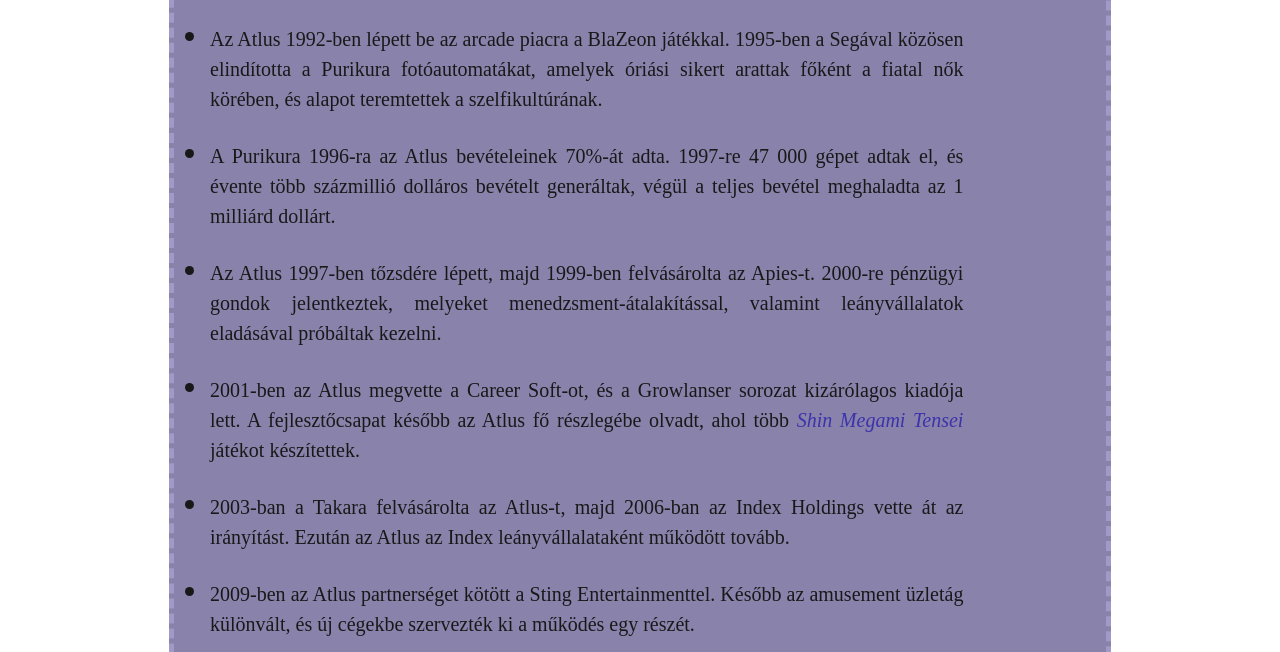
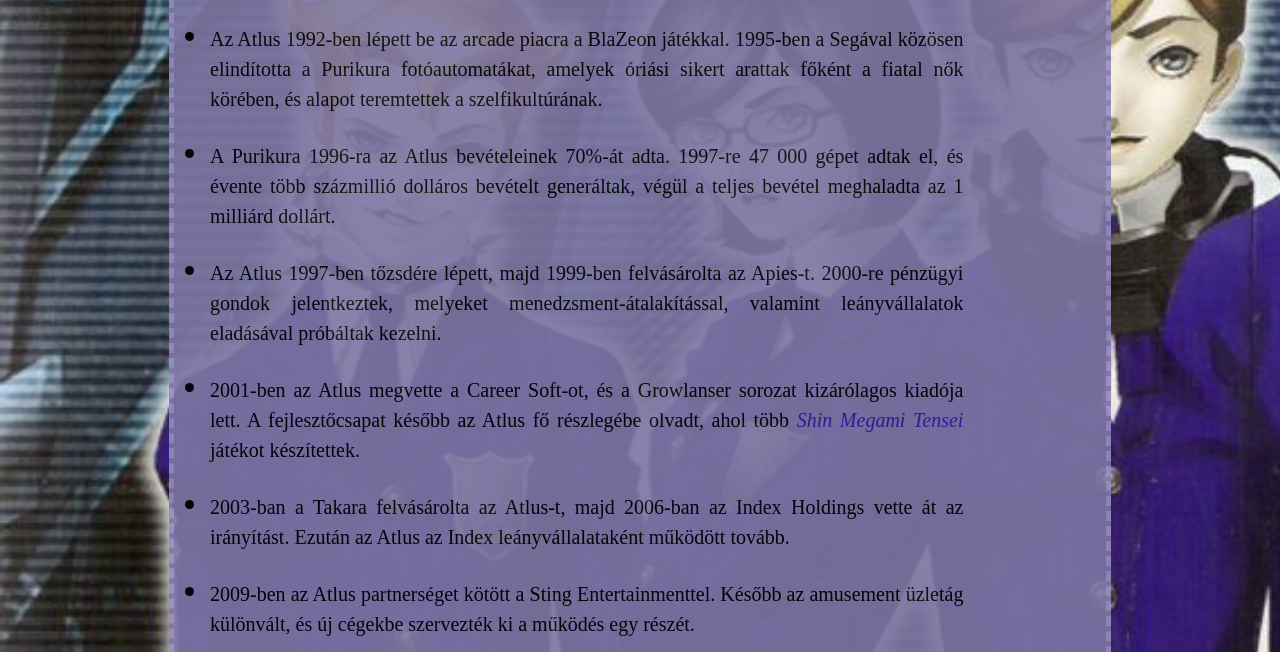
Before and after one commit to bTehoedor/Gyakorlatimunka0709CS, a plain HTML site: page index.html in a window 1280 px wide. Shown: the part 518-1170 px from the top of the page. Drawn offline with Linux system fonts and the light colour scheme; files whose address does not match are found by name.

Commit message:
Update index.css

```diff
--- a/index.css
+++ b/index.css
@@ -1,5 +1,5 @@
 body{
-    background-image: url("../Tetszőleges téma/4935102-shin-megami-tensei-if-playstation-front-cover.jpg");
+    background-image: url("4935102-shin-megami-tensei-if-playstation-front-cover.jpg");
     background-repeat: repeat-y;
     background-size: cover;
     font-size: 30px !important;
```
